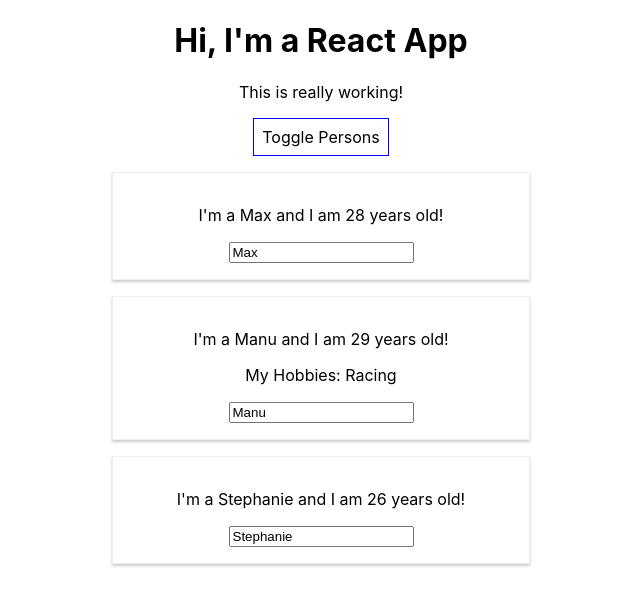
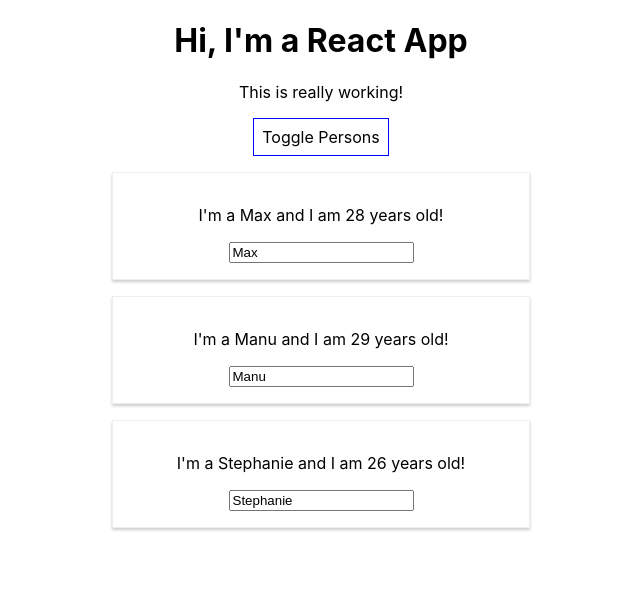
Before and after one commit to TonyStinson1/react-complete, a React (Create React App) app: page / in a window 1280 px wide. Both pictures are taken after a click on the button "Toggle Persons". Shown: the top 606 px of the page, without its empty margins (319-959 px from the left). Built offline with nearby package versions, Linux system fonts and the light colour scheme.

Commit message:
list with map funcrion and state update with slice and splice

```diff
--- a/src/App.js
+++ b/src/App.js
@@ -5,42 +5,38 @@
 class App extends Component {
   state = {
     persons: [
-      { name: 'Max', age: 28 },
-      { name: 'Manu', age: 29 },
-      { name: 'Stephanie', age: 26 }
+      { id: 'efdef', name: 'Max', age: 28 },
+      { id: 'fddsf', name: 'Manu', age: 29 },
+      { id: 'wewe', name: 'Stephanie', age: 26 }
     ],
     otherState: 'some other value',
     showPersons: false
   }
 
-  switchNameHandler = ( newName ) => {
-    // console.log('Was clicked!');
-    // DON'T DO THIS: this.state.persons[0].name = 'Maximilian';
-    this.setState( {
-      persons: [
-        { name: newName, age: 28 },
-        { name: 'Manu', age: 29 },
-        { name: 'Stephanie', age: 27 }
-      ]
-    } )
-  }
-
-  nameChangedHandler = ( event ) => {
-    this.setState( {
+  nameChangedHandler = (event) => {
+    this.setState({
       persons: [
         { name: 'Max', age: 28 },
         { name: event.target.value, age: 29 },
         { name: 'Stephanie', age: 26 }
       ]
-    } )
+    })
+  }
+
+  deletePersonHandler = (personIndex) => {
+    // const persons = this.state.persons; this method of using original state shouldn't be used. keep it immutable.
+    // const persons = this.state.persons.slice(); first alternative
+    const persons = [...this.state.persons];
+    persons.splice(personIndex, 1);
+    this.setState({ persons })
   }
 
   togglePersonsHandler = () => {
     const doesShow = this.state.showPersons;
-    this.setState( { showPersons: !doesShow } );
+    this.setState({ showPersons: !doesShow });
   }
 
-  render () {
+  render() {
     const style = {
       backgroundColor: 'white',
       font: 'inherit',
@@ -51,20 +47,16 @@
 
     let persons = null;
 
-    if ( this.state.showPersons ) {
+    if (this.state.showPersons) {
       persons = (
         <div>
-          <Person
-            name={this.state.persons[0].name}
-            age={this.state.persons[0].age} />
-          <Person
-            name={this.state.persons[1].name}
-            age={this.state.persons[1].age}
-            click={this.switchNameHandler.bind( this, 'Max!' )}
-            changed={this.nameChangedHandler} >My Hobbies: Racing</Person>
-          <Person
-            name={this.state.persons[2].name}
-            age={this.state.persons[2].age} />
+          {this.state.persons.map((person, index) => {
+            return <Person
+              click={() => this.deletePersonHandler(index)}
+              name={person.name}
+              age={person.age}
+              key={person.id} />
+          })}
         </div>
       );
     }
```
